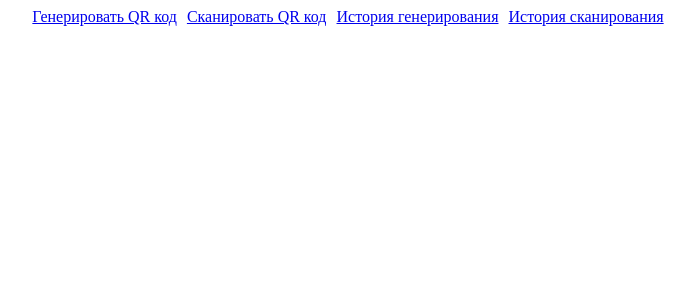
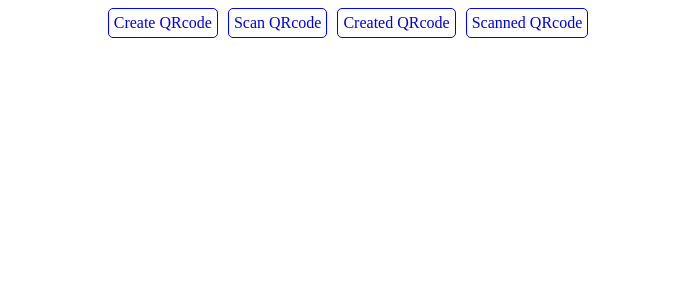
Before and after one commit to DenisTk22/qr-code, a React (Vite) app: page /scan in a window 1280 px wide. Shown: the top 300 px of the page, without its empty margins (292-987 px from the left). Built offline with nearby package versions, Linux system fonts and the light colour scheme.

Commit message:
design updated

```diff
--- a/src/Components/GenerateHistory.jsx
+++ b/src/Components/GenerateHistory/GenerateHistory.jsx
@@ -1,5 +1,6 @@
-import { GENERATE_DATA } from '../constants';
+import { GENERATE_DATA } from '../../constants';
 import { QRCodeSVG } from 'qrcode.react';
+import styles from './GenerateHistory.module.css';
 
 export const GenerateHistory = () => {
     const data = JSON.parse(localStorage.getItem(GENERATE_DATA) || '[]'); // получение предыдущих значений или пустого [] если еще ничего нет, JSON.parse конвертирует в массив, пустой массив нужно обернуть в строку '[]'
@@ -7,9 +8,9 @@ export const GenerateHistory = () => {
     return (
         <div>
             {data.map((text) => (
-                <p key={text}>
+                <p className={styles.qrcode} key={text}>
+                    <QRCodeSVG value={text} size={70} />
                     {text}
-                    <QRCodeSVG value={text} size={100} />
                 </p>
             ))}
         </div>
--- /dev/null
+++ b/src/Components/GenerateHistory/GenerateHistory.module.css
@@ -0,0 +1,5 @@
+.qrcode {
+    display: flex;
+    flex-direction: column;
+    gap: 5px;
+}
--- a/src/Components/Navigation/Navigation.jsx
+++ b/src/Components/Navigation/Navigation.jsx
@@ -4,10 +4,10 @@ import styles from './Navigation.module.css';
 export const Navigation = () => {
     return (
         <nav className={styles.container}>
-            <Link to='/qr-code/generate'>Генерировать QR код</Link>
-            <Link to='/qr-code/scan'>Сканировать QR код</Link>
-            <Link to='/qr-code/generateHistory'>История генерирования</Link>
-            <Link to='/qr-code/scanHistory'>История сканирования</Link>
+            <Link className={styles.link} to='/qr-code/generate'>Create QRcode</Link>
+            <Link className={styles.link} to='/qr-code/scan'>Scan QRcode</Link>
+            <Link className={styles.link} to='/qr-code/generateHistory'>Created QRcode</Link>
+            <Link className={styles.link} to='/qr-code/scanHistory'>Scanned QRcode</Link>
         </nav>
     );
 };
--- a/src/Components/Navigation/Navigation.module.css
+++ b/src/Components/Navigation/Navigation.module.css
@@ -1,5 +1,14 @@
 .container {
     display: flex;
     justify-content: center;
+    flex-wrap: wrap;
     gap: 10px;
+    margin-bottom: 10px;
 }
+
+.link {
+    text-decoration: none;
+    border: 1px solid blue;
+    border-radius: 5px;
+    padding: 5px;
+}
--- a/src/Components/QrCodeGenerator/QrCodeGenerator.jsx
+++ b/src/Components/QrCodeGenerator/QrCodeGenerator.jsx
@@ -32,18 +32,19 @@ export const QrCodeGenerator = () => {
     return (
         <div className={styles.container}>
             <input
+                className={styles.input}
                 type="text"
                 value={value}
-                placeholder='Введите текст...'
+                placeholder='Input your text...'
                 onChange={onChangeHandler}
-                className='input'
+
             />
             <button
                 type="button"
                 onClick={onClickHandler}
                 className={styles.button}
             >
-                    Сгенерировать QR code
+                    Create QRcode
             </button>
             {/* {isShowQRCode === true ? <QRCodeSVG value={value} /> : null}  или:*/}
             {/* {isShowQRCode ? <QRCodeSVG value={value} /> : null} или: */}
--- a/src/Components/QrCodeGenerator/qrCodeGenerator.module.css
+++ b/src/Components/QrCodeGenerator/qrCodeGenerator.module.css
@@ -15,10 +15,10 @@
     border-radius: 5px;
     border: .5px solid black;
     color: rgb(15, 15, 15);
-    width: 400px;
-    height: 50px;
+    max-width: 300px;
+    height: 30px;
     padding: 8px 16px;
-    font-size: 32px;
+    font-size: 28px;
 }
 
 .button {
--- a/src/Components/QrCodeScanner/QrCodeScanner.jsx
+++ b/src/Components/QrCodeScanner/QrCodeScanner.jsx
@@ -22,7 +22,7 @@ export const QrCodeScanner = () => {
                 constraints={{ facingMode: 'environment'}} // переключение между камерами: user - вкл фронтальная камера
                 scanDelay={1000}
                 onResult={scanHandler}
-                containerStyle={{width: '500px'}}
+                // containerStyle={{width: '500px'}}
             />
             <p className={styles.result}>{scanned}</p>
         </div>
--- a/src/Components/QrCodeScanner/qrCodeScanner.module.css
+++ b/src/Components/QrCodeScanner/qrCodeScanner.module.css
@@ -5,10 +5,14 @@
     align-items: center;
     flex-direction: column;
     gap: 10px;
-    height: 100vh;
+    max-width: 500px;
+    height: 50vh;
+    border: 1px solid black;
+    border-radius: 20px;
+    overflow: hidden;
 }
 
 .result {
     font-size: 20px;
-    margin-bottom: 30px;
+    margin-top: 15px;
 }
--- a/src/Components/ScanHistory.jsx
+++ b/src/Components/ScanHistory/ScanHistory.jsx
@@ -1,4 +1,4 @@
-import { SCAN_DATA } from '../constants';
+import { SCAN_DATA } from '../../constants';
 import { QRCodeSVG } from 'qrcode.react';
 
 export const ScanHistory = () => {
@@ -6,8 +6,8 @@ export const ScanHistory = () => {
     const data = JSON.parse(localStorage.getItem(SCAN_DATA) || '[]'); // получение предыдущих значений или пустого [] если еще ничего нет, JSON.parse конвертирует в массив, пустой массив нужно обернуть в строку '[]'
     return (
         <div>
-            {data.map((text) =>(
-                <p key={text}>
+            {data.map((text) => (
+                <p className={styles.qrcode} key={text}>
                     {text}
                     <QRCodeSVG value={text} size={100} />
                 </p>
--- /dev/null
+++ b/src/Components/ScanHistory/ScanHistory.module.css
@@ -0,0 +1,5 @@
+.qrcode {
+    display: flex;
+    flex-direction: column;
+    gap: 5px;
+}
```
Also changed, not shown: src/Components/Layout.jsx (+2 -5 lines).
